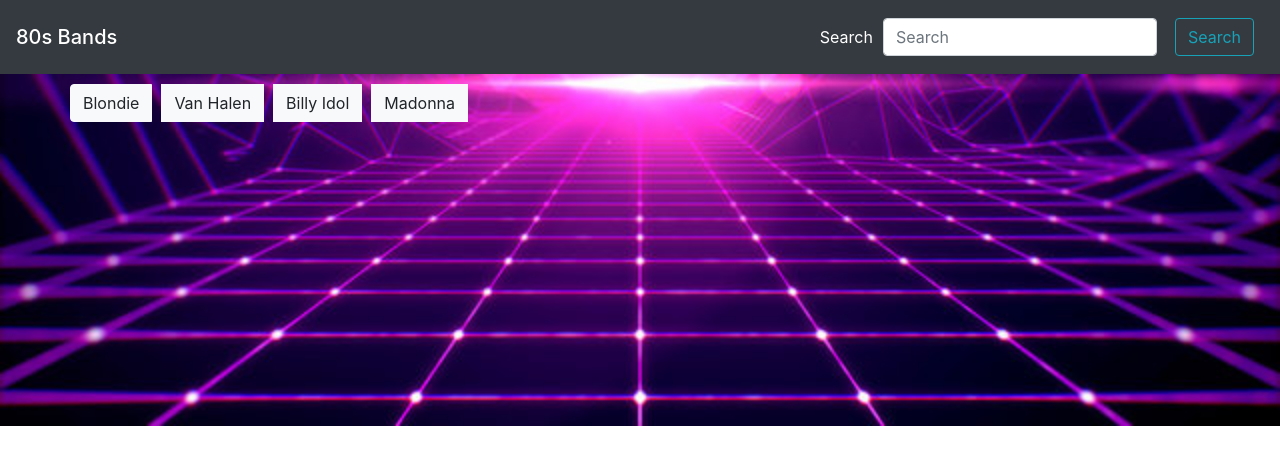
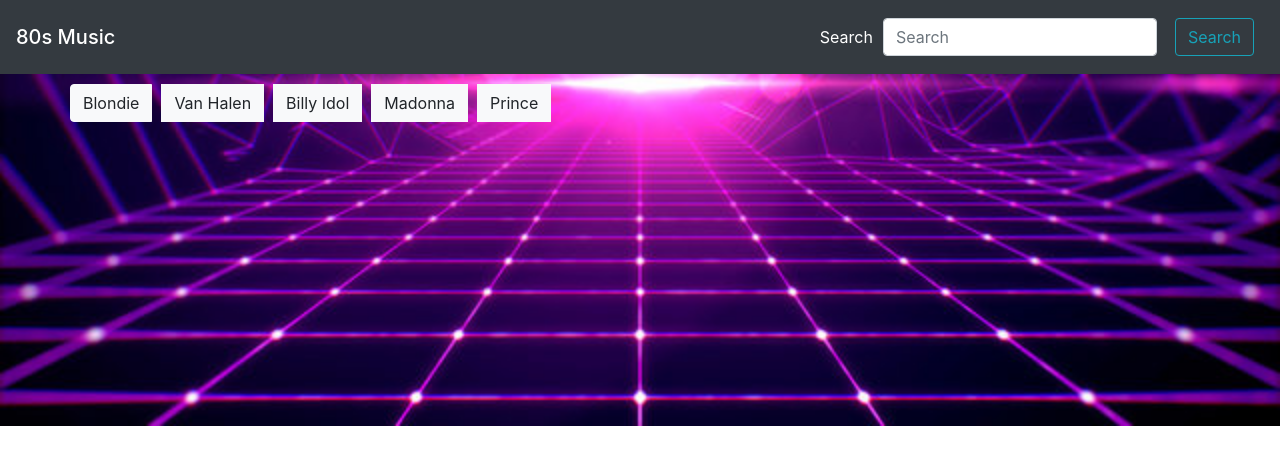
Before and after one commit to tveeder/GifyHwk, a plain HTML site: page index.html in a window 1280 px wide. Drawn offline with nearby package versions, Linux system fonts and the light colour scheme.

Commit message:
prince added

```diff
--- a/index.html
+++ b/index.html
@@ -12,7 +12,7 @@
 <body>
 
     <nav class="navbar navbar-dark bg-dark">
-        <span class="navbar-brand mb-0 h1">80s Bands</span>
+        <span class="navbar-brand mb-0 h1">80s Music</span>
         <form class="form-inline my-2 my-lg-0" id="Search">
             <label for="Input" id="instructions">Search</label>
             <input class="form-control mr-sm-2" type="search" placeholder="Search" aria-label="Search" id="Input">
@@ -28,7 +28,7 @@
                 <button class="btn btn-light" id="topic" data-search="Van Halen">Van Halen</button>
                 <button class="btn btn-light" id="topic" data-search="Billy Idol">Billy Idol</button>
                 <button class="btn btn-light" id="topic" data-search="Madonna">Madonna</button>
-
+                <button class="btn btn-light" id="topic" data-search="Prince">Prince</button>
                 <div id="myButtons"></div>
             </div>
         </div>
```
